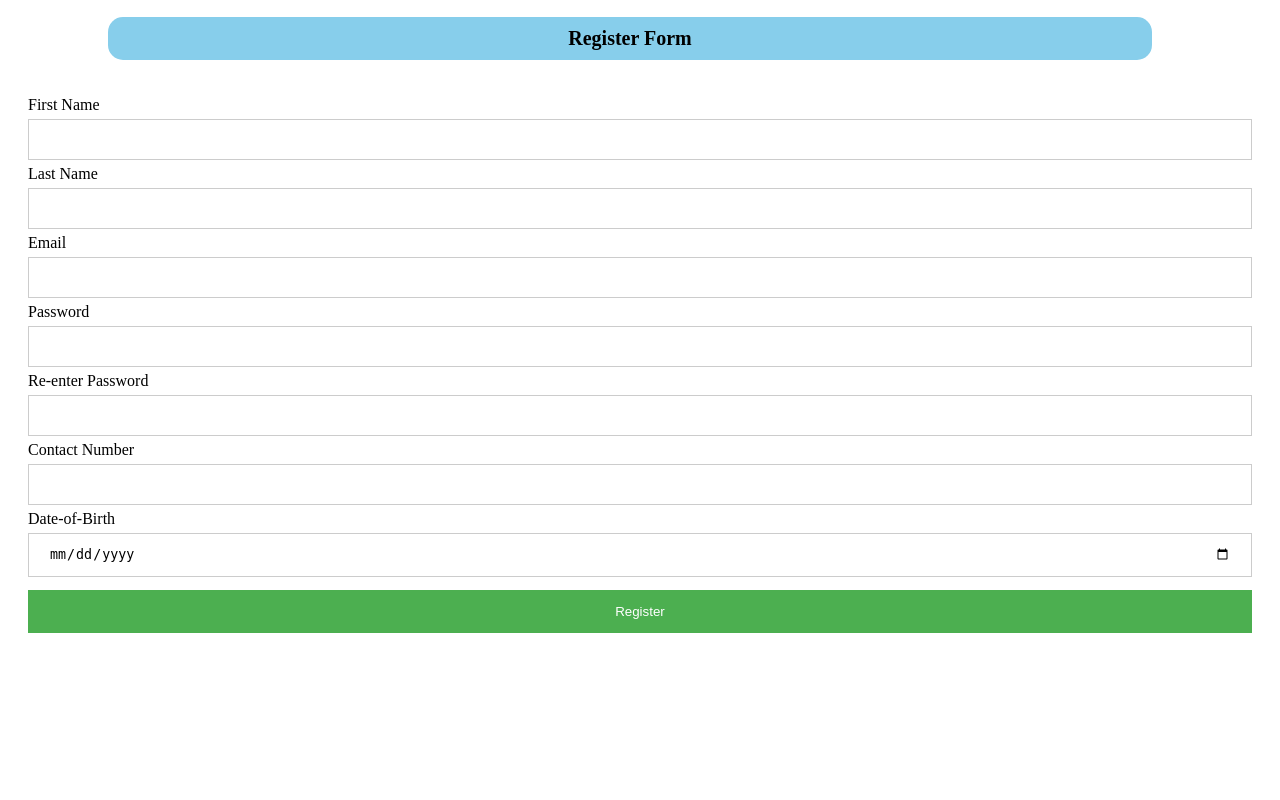
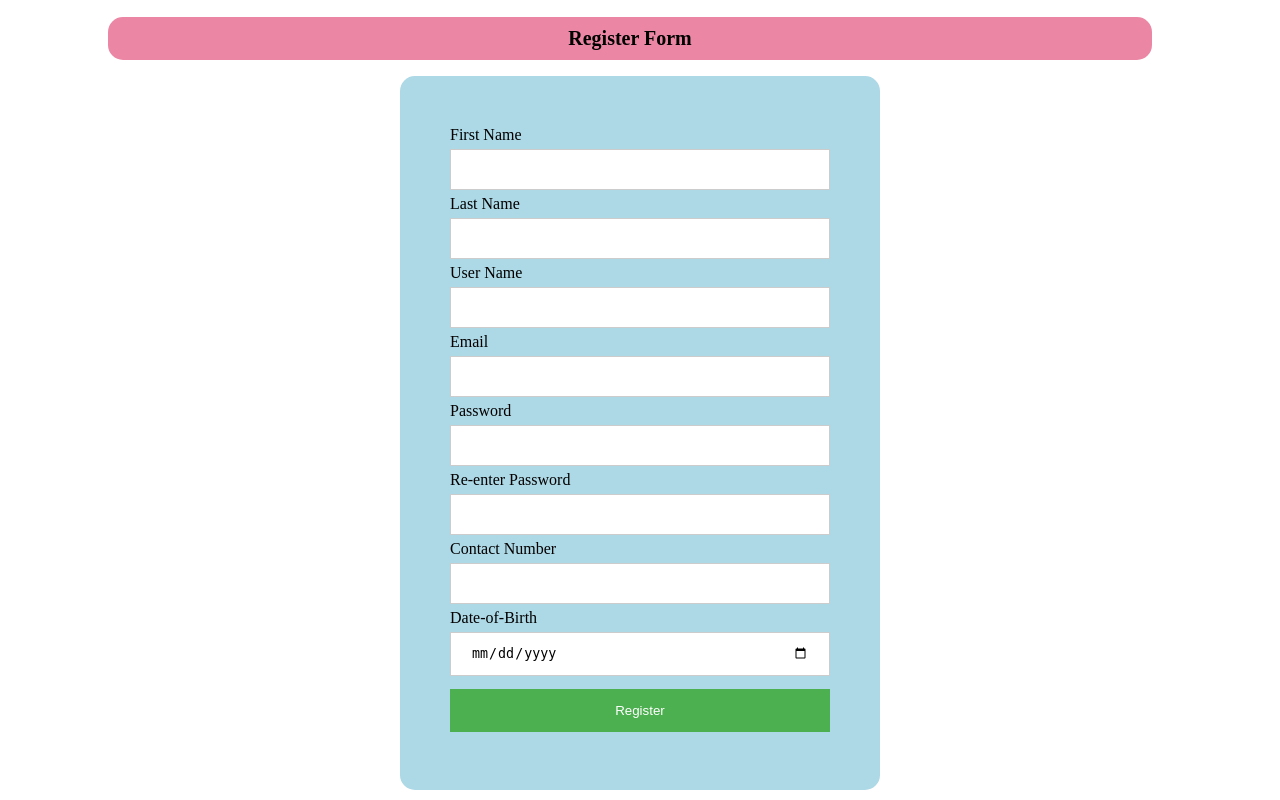
Before and after one commit to AmbikaPuvvula/Django-TOT-, a Django app: page /register/ in a window 1280 px wide. Run offline with Django 3.2, Linux system fonts and the light colour scheme.

Commit message:
Some modifications done to html

```diff
--- a/Day1/Sample/SampleApp/static/css/style.css
+++ b/Day1/Sample/SampleApp/static/css/style.css
@@ -1,5 +1,5 @@
 h2 {
-  background-color: skyblue;
+  background-color: rgb(235, 135, 165);
   margin-left: 100px;
   margin-right: 120px;
   font-size: 20px;
@@ -8,7 +8,11 @@ h2 {
   text-align: center;
 }
 .container {
-  padding: 20px;
+  padding: 50px;
+  margin: auto;
+  width: 380px;
+  border-radius: 15px;
+  background: lightblue;
 }
 input[type="text"],
 input[type="password"],
--- a/Day1/Sample/SampleApp/templates/SApp/login.html
+++ b/Day1/Sample/SampleApp/templates/SApp/login.html
@@ -13,7 +13,7 @@
             border-radius: 25px;
             text-align: center;
             font-size: 30px;">Login</h2>
-            <div class="container" style="padding: 30px;">
+            <div class="container" style="padding: 50px;margin: auto;width: 380px;border-radius: 15px;background: lightblue;">
                 <label style="padding: 100px 50px"><b>Username: </b></label>
                 <input type="text" name="uname" style="width: 100%;
                 padding: 12px 20px;
@@ -35,6 +35,10 @@
                 border: none;
                 cursor: pointer;
                 width: 100%;">Login</button>
+                <input type="checkbox">
+                <span>Remember me</span>
+                <br>
+                <a href="" style="float: right;">Forget Password ?</a>
             </div>
         </form>
 
--- a/Day1/Sample/SampleApp/templates/SApp/register.html
+++ b/Day1/Sample/SampleApp/templates/SApp/register.html
@@ -12,7 +12,9 @@
                 <label>First Name</label>
                 <input type="text" name="fname" required>
                 <label>Last Name</label>
-                <input type="text" name="lname" required>
+                <input type="text" name="lname">
+                <label>User Name</label>
+                <input type="text" name="Uname" required>
                 <label>Email</label>
                 <input type="email" name="email" required>
                 <label>Password</label>
@@ -25,7 +27,6 @@
                 <input type="date" name="dob" required>
                 <button type="submit">Register</button>
             </div>
-
         </form>
     </body>
 </html>
```
Also changed, not shown: notes.md (+2 -0 lines).
